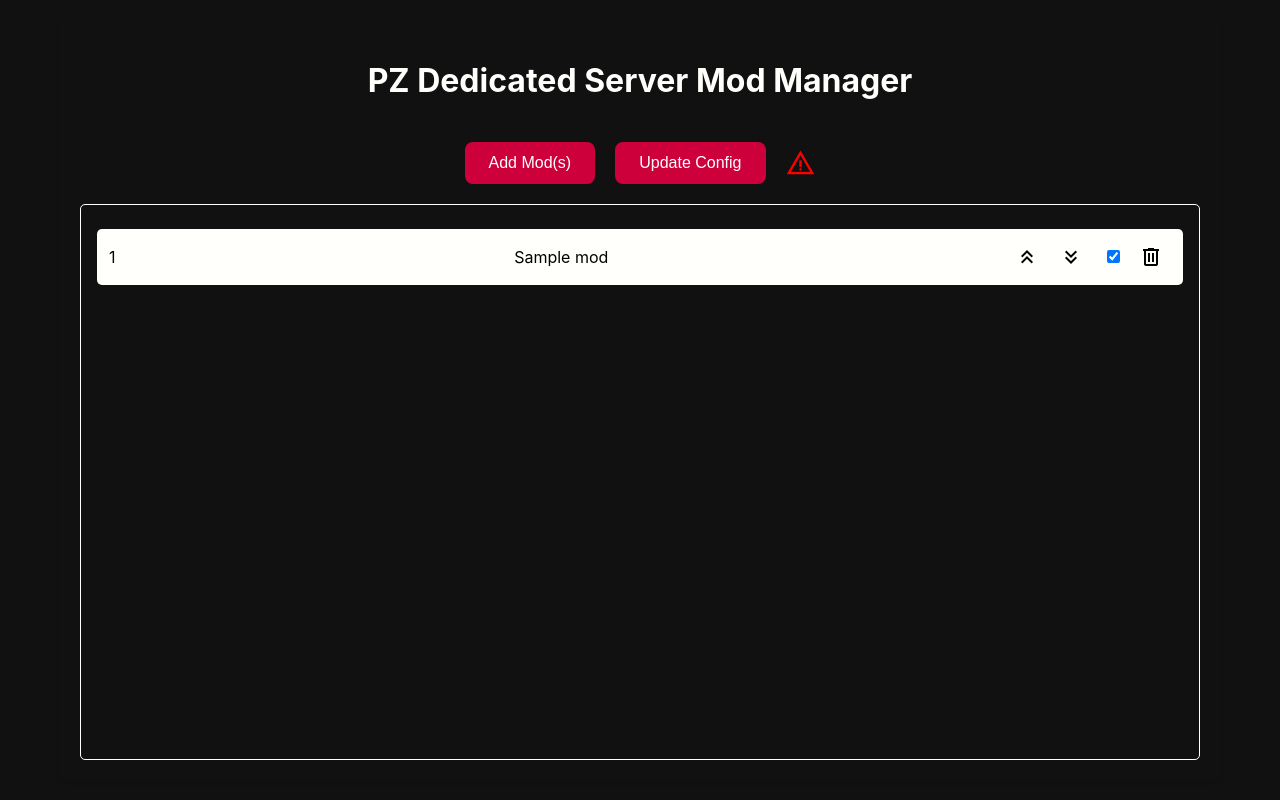
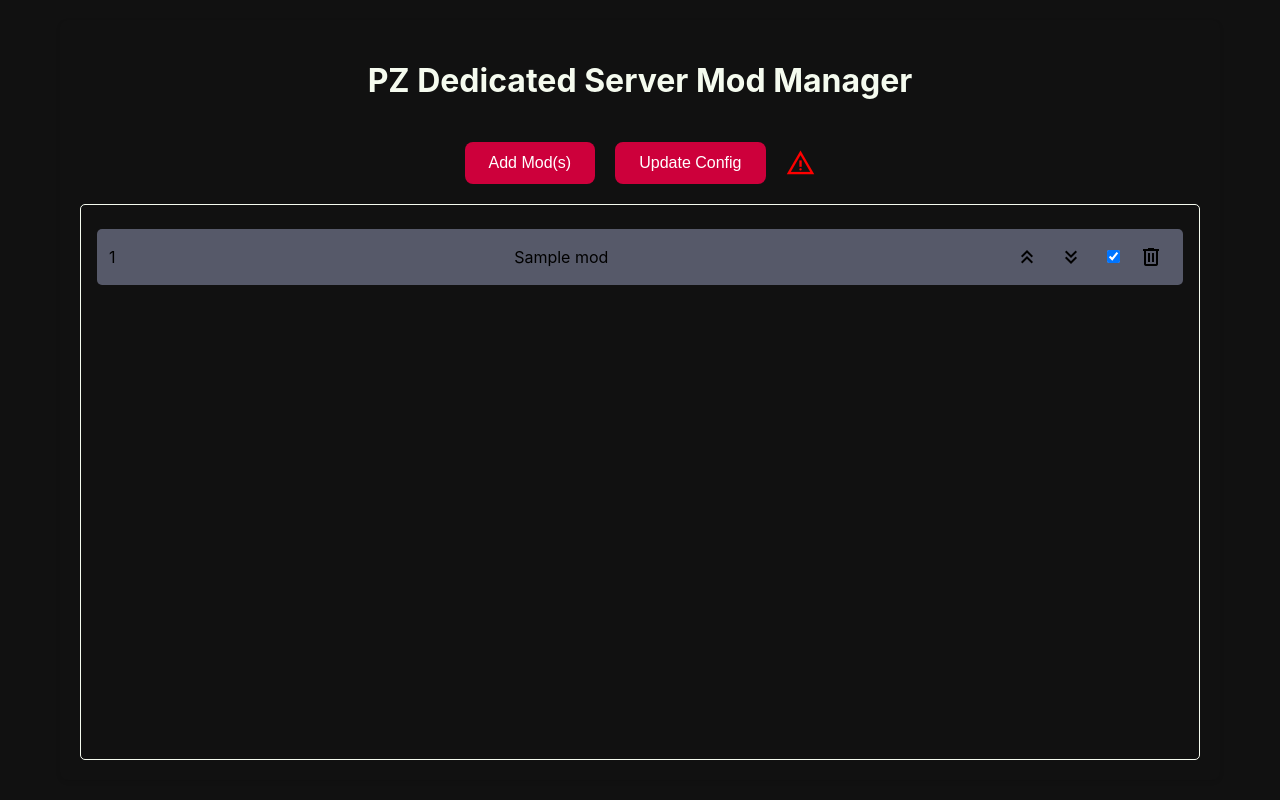
Before and after one commit to Grang404/Zomboid-Mod-Manager, a Flask app: page / in a window 1280 px wide. Run offline with Flask 3, Linux system fonts and the light colour scheme; tables that the repository leaves empty hold one stand-in row (values such as "Sample post").

Commit message:
updated theme

```diff
--- a/static/css/styles.css
+++ b/static/css/styles.css
@@ -22,7 +22,7 @@ body {
 .header {
 	text-align: center;
 	margin-bottom: 20px;
-	color: #FFFFFC;
+	color: #F5FBEF;
 }
 
 .button-container {
@@ -87,7 +87,7 @@ body {
 	flex: 1;
 	overflow-y: auto;
 	padding: 1.5rem 1rem;
-	border: 1px solid #FFFFFC;
+	border: 1px solid #F5FBEF;
 	border-radius: 5px;
 }
 
@@ -95,9 +95,8 @@ body {
 	display: flex;
 	align-items: center;
 	padding: 12px;
-	background: white;
 	/*border-bottom: 1px solid #e0e0e0;*/
-	background: #FFFFFC;
+	background: #565969;
 	margin-bottom: 2px;
 	border-radius: 5px;
 	transition: background-color 0.2s;
```
